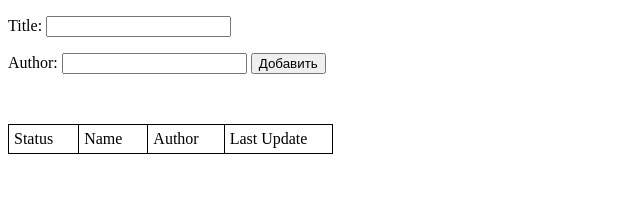
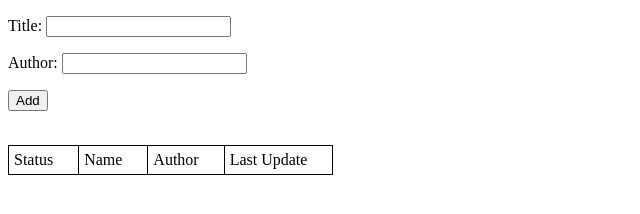
Before and after one commit to dunice-agrigorenko/test_task, a plain HTML site: page index.html in a window 1280 px wide. Shown: the whole page, without its empty margins (0-640 px from the left). Drawn offline with nearby package versions, Linux system fonts and the light colour scheme.

Commit message:
Added a form for easy work with the style

```diff
--- a/index.html
+++ b/index.html
@@ -15,8 +15,11 @@
 </head>
 
 <body>
-	<p><label>Title: <input type="text" id="title"></input></label></p>
-	<p><label>Author: <input type="text" id="author"></input></label> <button id='add'>Добавить</button><p>
+<div class="content">
+	<div class="form">
+		<p><label>Title: <input type="text" id="title"></input></label></p>
+		<p><label>Author: <input type="text" id="author"></input></label></div>
+		<button id="add">Add</button></p>
 	<br>
 	<table id="my_table">
 		<tr id="field">
@@ -27,5 +30,6 @@
    		 </tr>
 
 	</table>
+</div>
 </body>
 </html>
```
